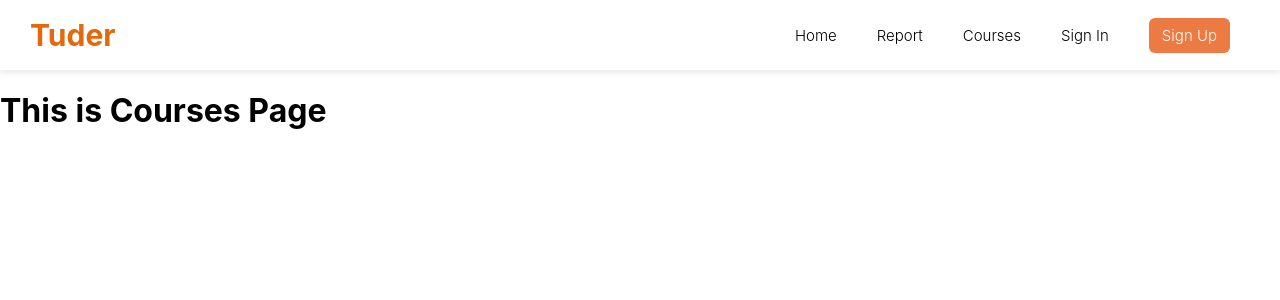
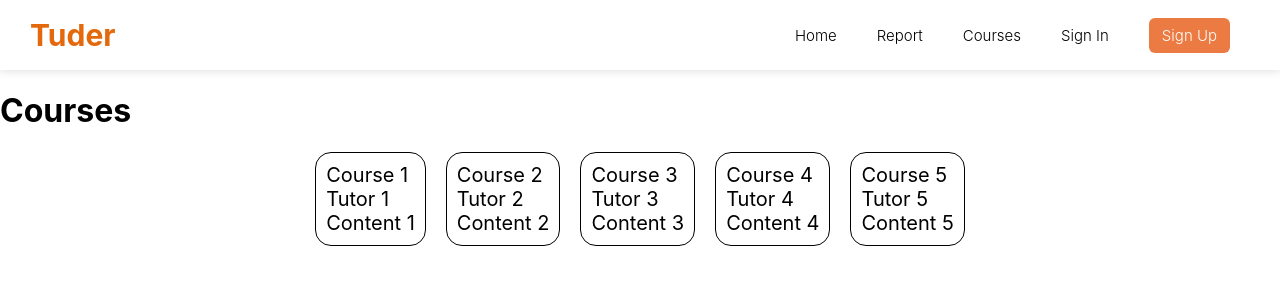
Before and after one commit to 2110336-2565-2/Sec3-Group16-Tuder, a React (Create React App) app in the folder Frontend/: page /Courses in a window 1280 px wide. Shown: the top 300 px of the page. Built offline with nearby package versions, Linux system fonts and the light colour scheme.

Commit message:
Add course list page

```diff
--- a/Frontend/package.json
+++ b/Frontend/package.json
@@ -10,6 +10,7 @@
     "axios": "^1.3.3",
     "jwt-decode": "^3.1.2",
     "react": "^18.2.0",
+    "react-bootstrap": "^2.7.2",
     "react-dom": "^18.2.0",
     "react-router-dom": "^6.8.1",
     "react-scripts": "5.0.1",
--- /dev/null
+++ b/Frontend/src/components/Course.js
@@ -0,0 +1,32 @@
+import styled from 'styled-components';
+
+export default function Course(props){
+    return (
+        <>
+            <CardHeader>
+                <CardContent>
+                    {props.coursename}
+                </CardContent>
+                <CardContent>
+                    {props.tutor}
+                </CardContent>
+                <CardContent>
+                    {props.content}
+                </CardContent>
+            </CardHeader>
+        </>
+    )
+}
+
+
+
+const CardHeader = styled.div`
+    display: flex;
+    justify-content: center;
+    flex-direction: column;
+`
+
+const CardContent = styled.div`
+    display: flex;
+    font-size: 20px;
+`
--- /dev/null
+++ b/Frontend/src/datas/course.json
@@ -0,0 +1,29 @@
+[
+
+    {
+        "tutorname": "Tutor 1",
+        "coursename": "Course 1",
+        "content": "Content 1"
+    },
+    {
+        "tutorname": "Tutor 2",
+        "coursename": "Course 2",
+        "content": "Content 2"
+    },
+    {
+        "tutorname": "Tutor 3",
+        "coursename": "Course 3",
+        "content": "Content 3"
+    },
+    {
+        "tutorname": "Tutor 4",
+        "coursename": "Course 4",
+        "content": "Content 4"
+    },
+    {
+        "tutorname": "Tutor 5",
+        "coursename": "Course 5",
+        "content": "Content 5"
+    }
+
+]
--- a/Frontend/src/pages/Courses.js
+++ b/Frontend/src/pages/Courses.js
@@ -1,5 +1,37 @@
+import styled from 'styled-components';
+import courseItems from '../datas/course.json';
+import Course from '../components/Course';
+
 export default function Courses(){
+
+
+
+
+
     return (
-        <h1>This is Courses Page</h1>
+        <>
+            <h1>Courses</h1>
+            <CourseListPage>
+                { courseItems.map(item => (
+                    <CourseListcontent>
+                        <Course coursename={item.coursename} content={item.content} tutor={item.tutorname}/>
+                    </CourseListcontent>
+                ))}
+            </CourseListPage>
+        </>
     )
 }
+
+const CourseListPage = styled.div`
+    display: flex;
+    flex-direction: row;
+    gap: 20px;
+    justify-content: center;
+`
+
+const CourseListcontent = styled.div`
+    display: flex;
+    border: 1px solid black;
+    border-radius: 16px;
+    padding: 10px;
+`
```
Also changed, not shown: 1 other file (tests, documents, lock files or other folders).
